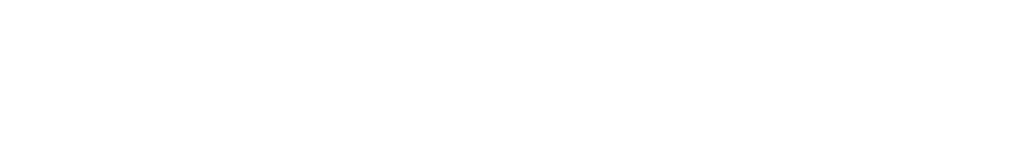
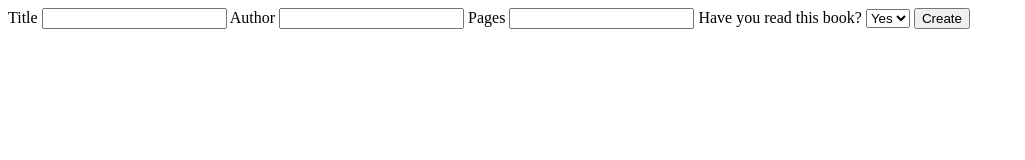
Before and after one commit to c-yip/library, a plain HTML site: page index.html in a window 1280 px wide. Shown: the whole page, without its empty margins (0-1025 px from the left). Drawn offline with Linux system fonts and the light colour scheme.

Commit message:
Modify library function and add form.

```diff
--- a/index.html
+++ b/index.html
@@ -8,6 +8,23 @@
     <script src="script.js"></script>
 </head>
 <body>
+    <form action="">
+        <label for="book-title">Title</label>
+        <input type="text" id="book-title" name="book-title">
 
+        <label for="author">Author</label>
+        <input type="text" id="author" name="author">
+
+        <label for="page-numbers">Pages</label>
+        <input type="numbers" name="page-numbers" id="page-numbers">
+
+        <label for="read">Have you read this book?</label>
+        <select name="read" id="read">
+            <option value="yes">Yes</option>
+            <option value="no">No</option>
+        </select>
+
+        <input type="submit" value="Create">
+    </form>
 </body>
 </html>
--- a/script.js
+++ b/script.js
@@ -26,12 +26,9 @@ Book.prototype.readFalse = function() {
 }
 
 // adds book to library
-function addBookToLibrary() {
-  myLibrary.push(new Book('Test One', 'Christian', 420));
-  myLibrary.push(new Book('Test Two', 'Anthony', 69));
+function addBookToLibrary(title, author, pages) {
+  myLibrary.push(new Book(title, author, pages));
   console.log(myLibrary);
-  console.log(myLibrary[0]);
-  console.log(myLibrary[1]);
 }
 
 // test
```
